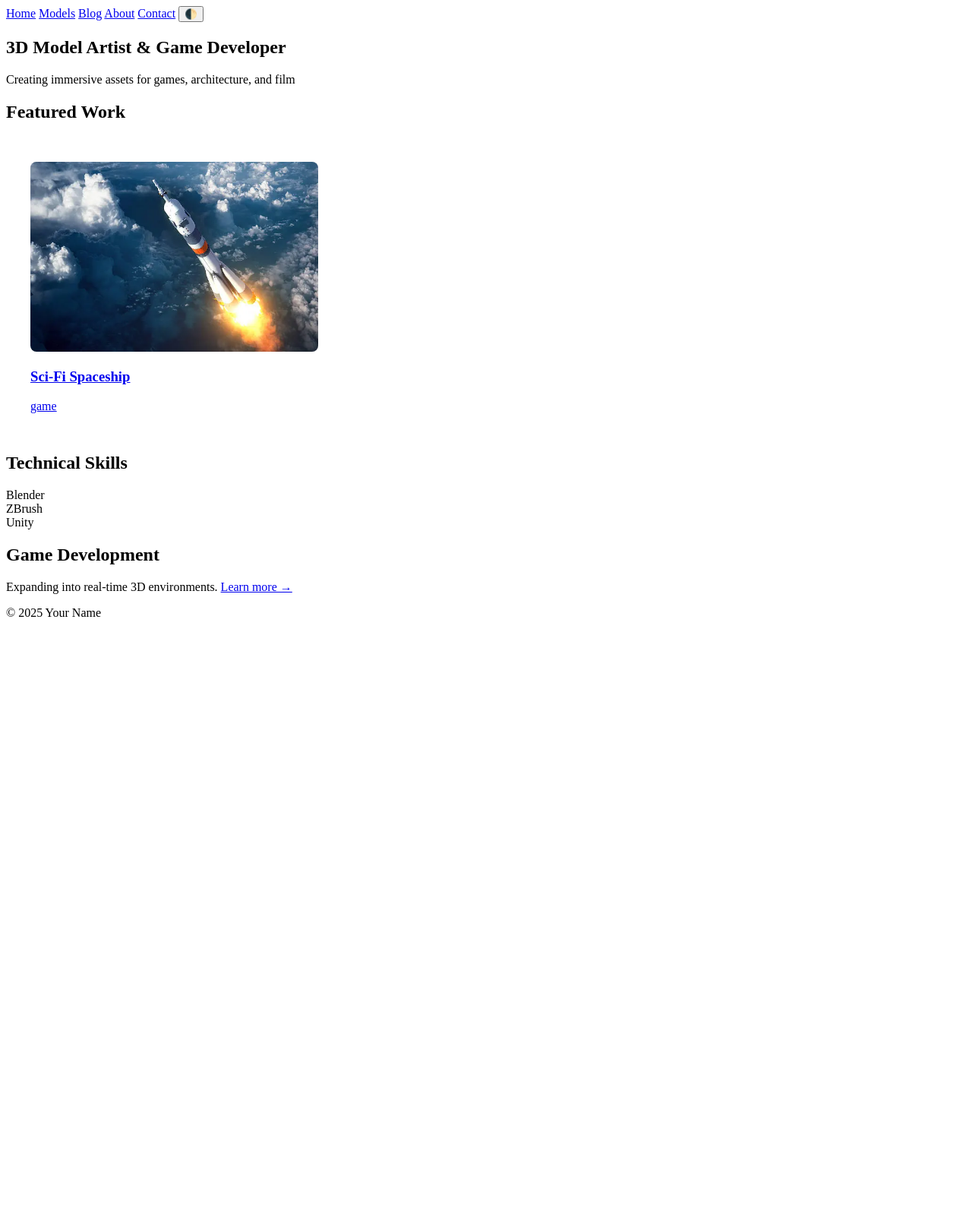
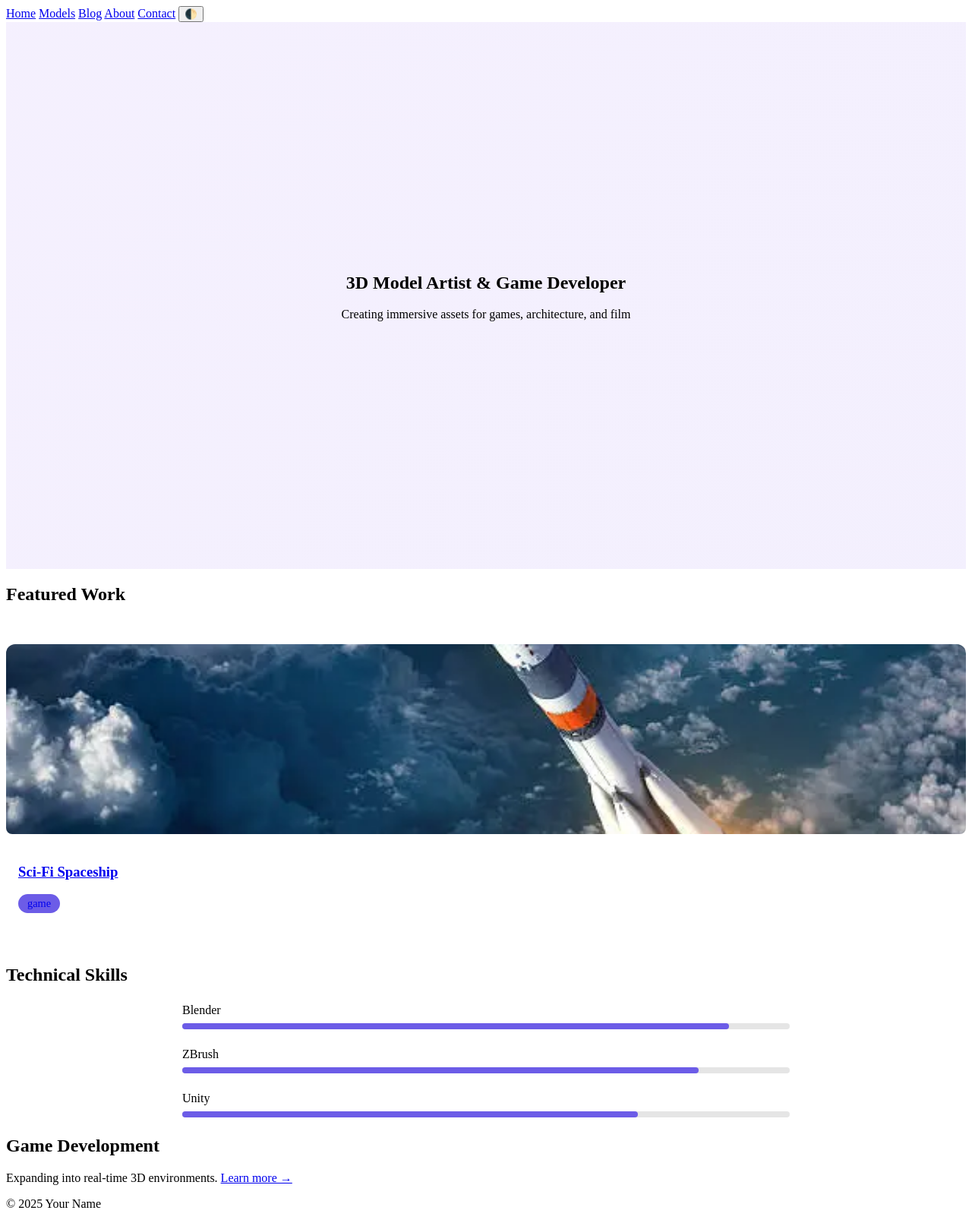
Before and after one commit to FaseehRizwan/portfolio, a Jekyll site: the page built from index.html, in a window 1280 px wide. Shown: the whole page at 76% size. Built offline with Jekyll 4.4.1, drawn with Linux system fonts in a browser that asks for light colours; before the commit the page ends 900 px from its top, so only the background shows below that.

Commit message:
Update style.css

```diff
--- a/assets/css/style.css
+++ b/assets/css/style.css
@@ -26,3 +26,121 @@
     object-fit: cover;
     border-radius: 8px;
   }
+/* ===== Hero Section ===== */
+.hero {
+  position: relative;
+  height: 80vh;
+  display: flex;
+  align-items: center;
+  justify-content: center;
+  overflow: hidden;
+}
+
+.hero-content {
+  position: relative;
+  z-index: 2;
+  text-align: center;
+  color: var(--text-color);
+  padding: 2rem;
+}
+
+.animated-bg {
+  position: absolute;
+  width: 200%;
+  height: 200%;
+  background: linear-gradient(-45deg, #6c5ce7, #a66efa, #ff7675);
+  background-size: 400% 400%;
+  animation: gradient-pulse 15s ease infinite;
+  opacity: 0.1;
+}
+
+@keyframes gradient-pulse {
+  0% { background-position: 0% 50%; }
+  50% { background-position: 100% 50%; }
+  100% { background-position: 0% 50%; }
+}
+
+/* ===== Model Grid ===== */
+.model-grid {
+  display: grid;
+  grid-template-columns: repeat(auto-fit, minmax(280px, 1fr));
+  gap: 2rem;
+  padding: 2rem 0;
+}
+
+.model-card {
+  background: rgba(255, 255, 255, 0.1);
+  border-radius: 12px;
+  overflow: hidden;
+  transition: transform 0.3s ease;
+}
+
+.model-card:hover {
+  transform: translateY(-8px);
+}
+
+.model-card img {
+  width: 100%;
+  height: 250px;
+  object-fit: cover;
+}
+
+.model-info {
+  padding: 1rem;
+}
+
+.model-category {
+  display: inline-block;
+  padding: 0.25rem 0.75rem;
+  background: var(--accent);
+  border-radius: 20px;
+  font-size: 0.9rem;
+}
+
+/* ===== Skill Bars ===== */
+.skill-container {
+  max-width: 800px;
+  margin: 0 auto;
+}
+
+.skill-item {
+  margin: 1.5rem 0;
+}
+
+.skill-bar {
+  height: 8px;
+  background: rgba(0, 0, 0, 0.1);
+  border-radius: 4px;
+  margin-top: 0.5rem;
+  position: relative;
+}
+
+.skill-bar::after {
+  content: "";
+  position: absolute;
+  left: 0;
+  top: 0;
+  height: 100%;
+  width: 0;
+  background: var(--accent);
+  border-radius: 4px;
+  transition: width 1s ease-in-out;
+}
+
+.skill-bar[data-percent="90%"]::after { width: 90%; }
+.skill-bar[data-percent="85%"]::after { width: 85%; }
+.skill-bar[data-percent="75%"]::after { width: 75%; }
+
+/* ===== Mobile Responsive ===== */
+@media (max-width: 768px) {
+  .hero { height: 60vh; }
+
+  .model-grid {
+    grid-template-columns: 1fr;
+    gap: 1.5rem;
+  }
+
+  .model-card img {
+    height: 200px;
+  }
+}
```
